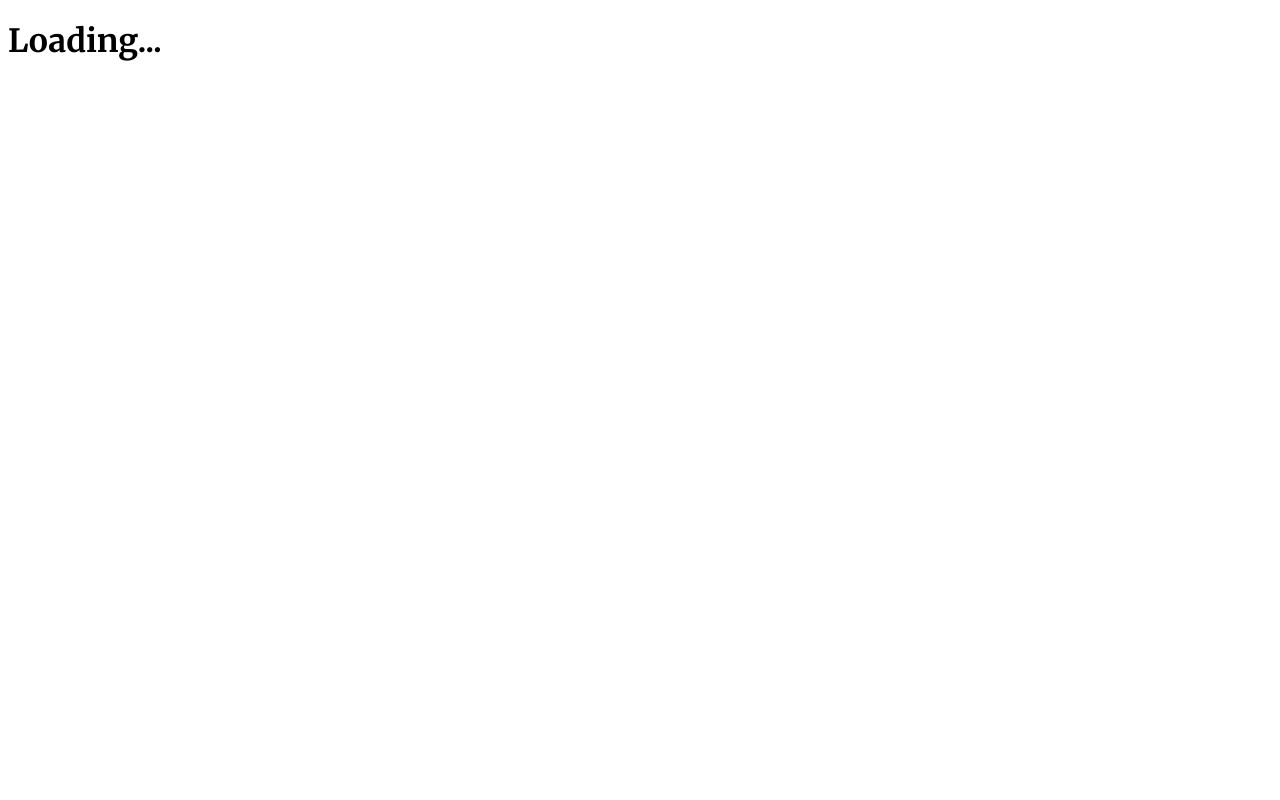
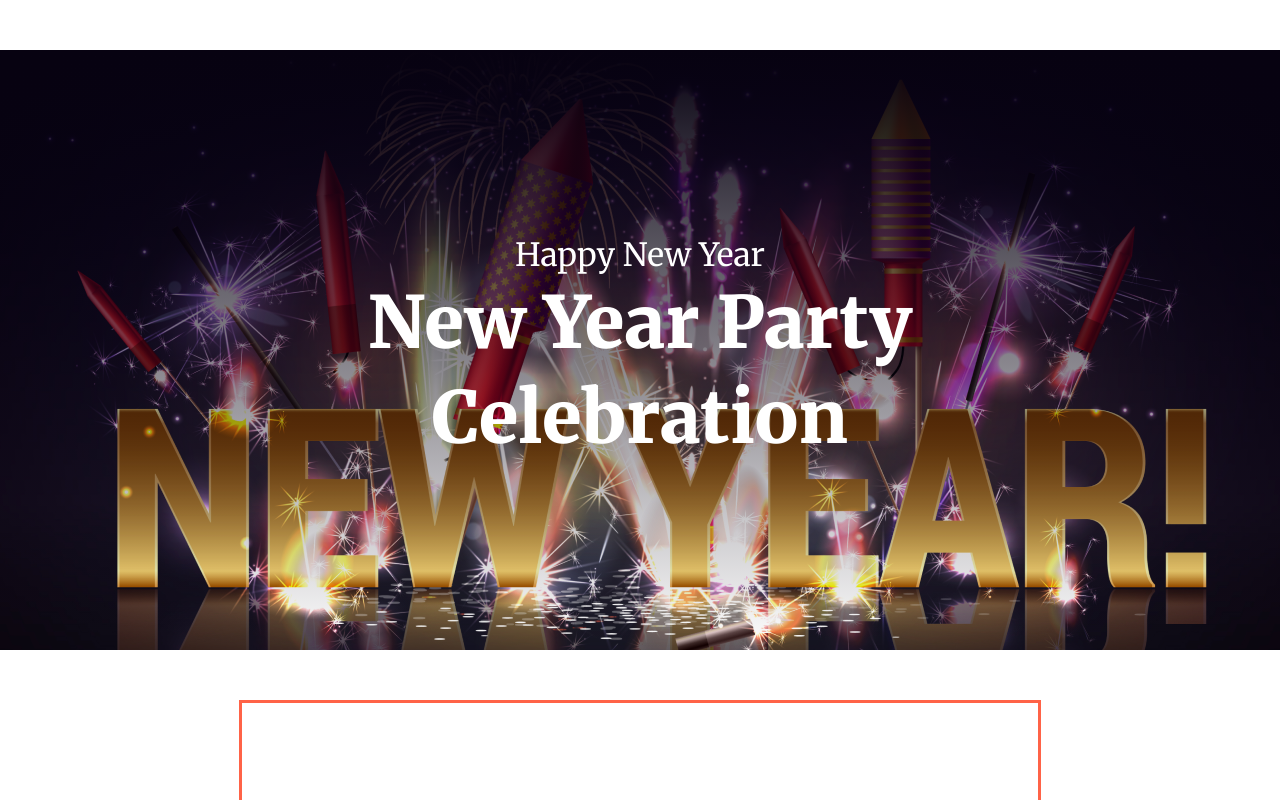
Before and after one commit to abdullahpahar/Reward-video-practice-assignment-9-solution, a plain HTML site: page index.html in a window 1280 px wide. Shown: the top 800 px of the page. Drawn offline with Linux system fonts and the light colour scheme.

Commit message:
banner section done

```diff
--- a/css/style.css
+++ b/css/style.css
@@ -1,5 +1,64 @@
 @import url('https://fonts.googleapis.com/css2?family=Merriweather:ital,wght@0,300;0,400;0,700;0,900;1,300;1,400;1,700;1,900&display=swap');
 
-*{
+* {
     font-family: "Merriweather", serif;
+    box-sizing: border-box;
+    margin: 0;
+    padding: 0;
 }
+
+
+/* Banner Section Start */
+.banner-container {
+    max-width: 1320px;
+    margin: 50px auto;
+    height: 600px;
+    background-image: linear-gradient(180.00deg, rgb(7, 2, 17), rgba(7, 2, 17, 0) 100%), url("../img/resources/Banner\ Image.png");
+    background-repeat: no-repeat;
+    background-position: center;
+    background-size: cover;
+}
+
+.banner-content p,
+h1 {
+    color: white;
+
+}
+
+.banner-content {
+    display: flex;
+    flex-direction: column;
+    justify-content: center;
+    align-items: center;
+    height: 600px;
+}
+
+.banner-content p {
+    color: rgb(255, 255, 255);
+    font-family: Merriweather;
+    font-size: 32px;
+    font-weight: 400;
+    line-height: 40px;
+    letter-spacing: 0%;
+    text-align: center;
+
+}
+
+.banner-content h1 {
+    color: rgb(255, 255, 255);
+    font-family: Merriweather;
+    font-size: 72px;
+    font-weight: 900;
+    line-height: 95px;
+    letter-spacing: 0%;
+    text-align: center;
+}
+
+/* 65% section Start Here  */
+
+.second-section-container {
+    width: 802.9px;
+    height: 806px;
+    border: 3px solid tomato;
+    margin: 0 auto;
+}
--- a/index.html
+++ b/index.html
@@ -7,7 +7,34 @@
     <link rel="stylesheet" href="css/style.css">
 </head>
 <body>
-    <h1>Loading...</h1>
+
+    <!-- Banner Section Start -->
+    <header class="banner-container">
+        <div class="banner-content">
+            <p>Happy New Year</p>
+            <h1>New Year Party <br>Celebration</h1>
+        </div>
+
+    </header>
+    <main>
+        <!-- 65% section Start Here -->
+         <section class="second-section-container">
+
+         </section>
+
+
+
+
+
+
+
+        <!-- 65% section End Here -->
+
+
+
+
+    </main>
+    <footer></footer>
 
 
 
```
